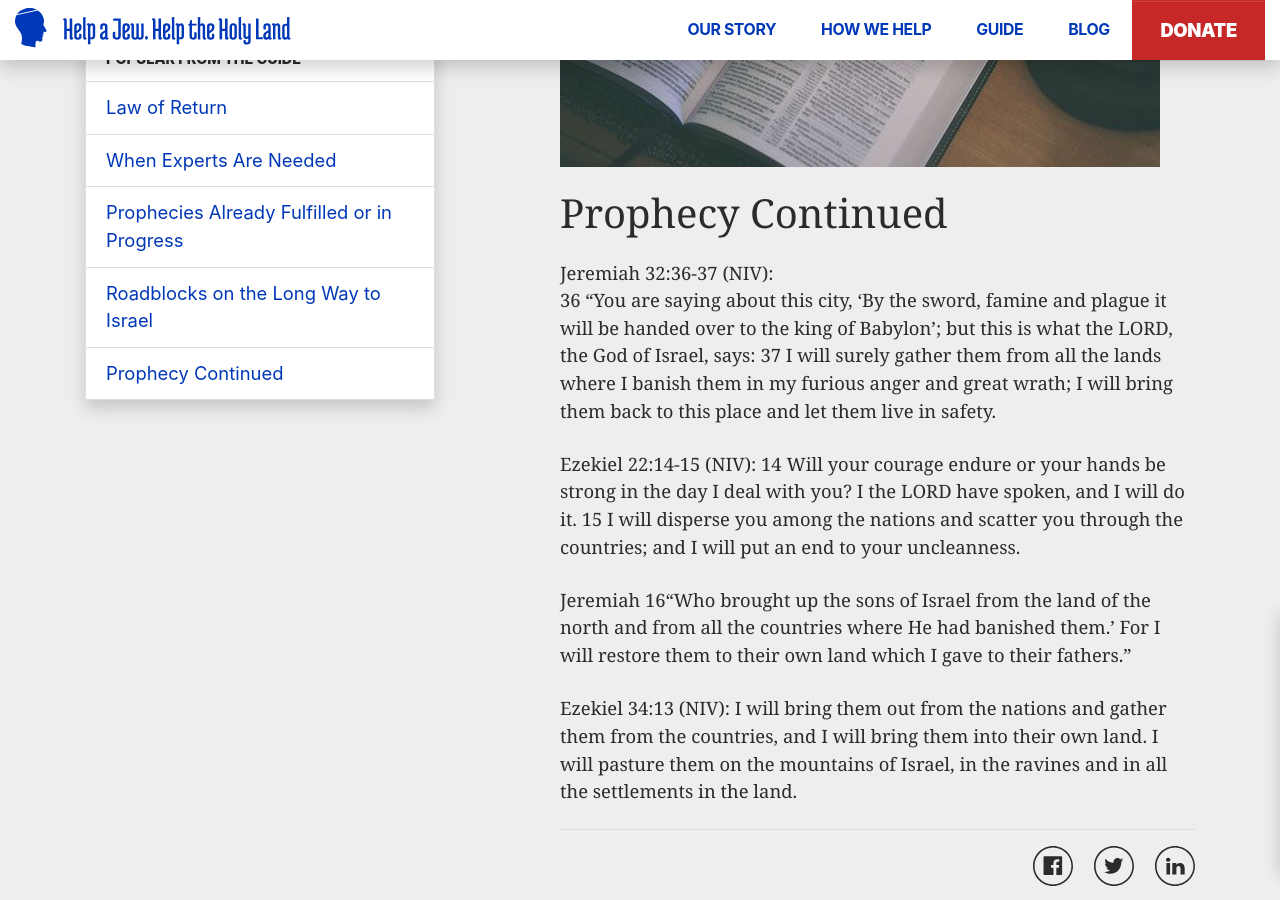
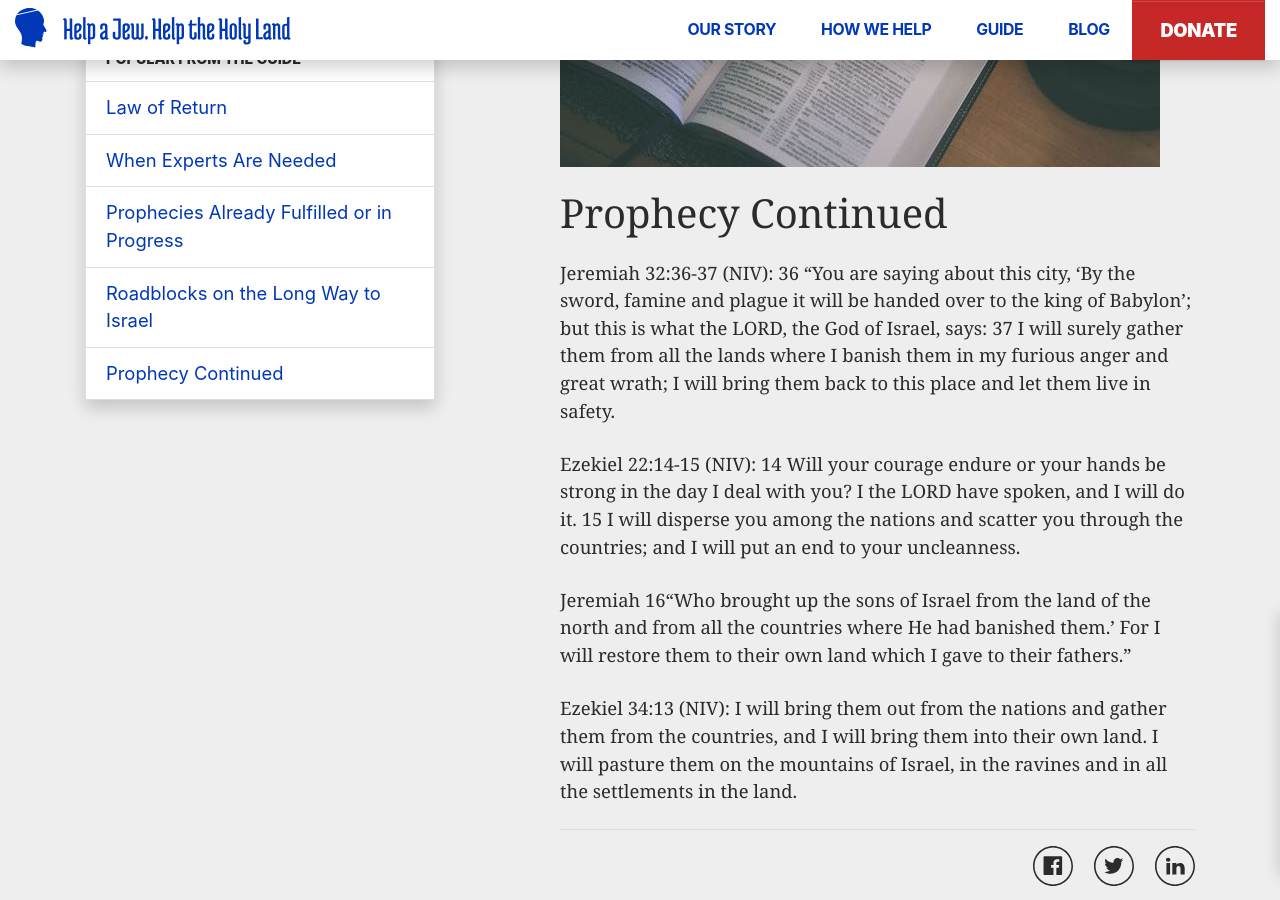
Before and after one commit to vinegredz/haj-1, a Jekyll site: the page built from _guide/guide-number-087.markdown, in a window 1280 px wide and 900 px high, scrolled down 528 px. Built offline with Jekyll 4.4.1, drawn with Linux system fonts in a browser that asks for light colours.

```diff
--- a/_guide/guide-number-087.markdown
+++ b/_guide/guide-number-087.markdown
@@ -6,7 +6,7 @@ categories:
 thumbnail_image: "/uploads/StockSnap_MGCPBAYBJ4.jpg"
 ---
 
-Jeremiah 32:36-37 (NIV): \
+Jeremiah 32:36-37 (NIV):
 36 "You are saying about this city, 'By the sword, famine and plague it will be handed over to the king of Babylon'; but this is what the LORD, the God of Israel, says:
 37 I will surely gather them from all the lands where I banish them in my furious anger and great wrath; I will bring them back to this place and let them live in safety.
 
```
